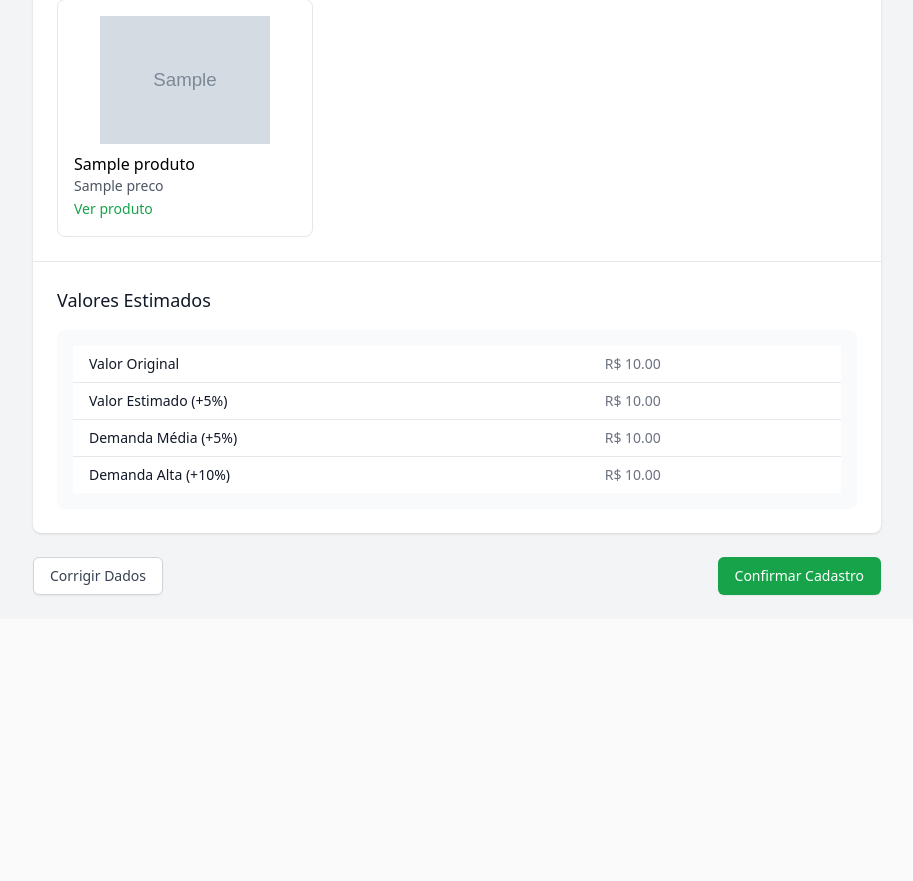
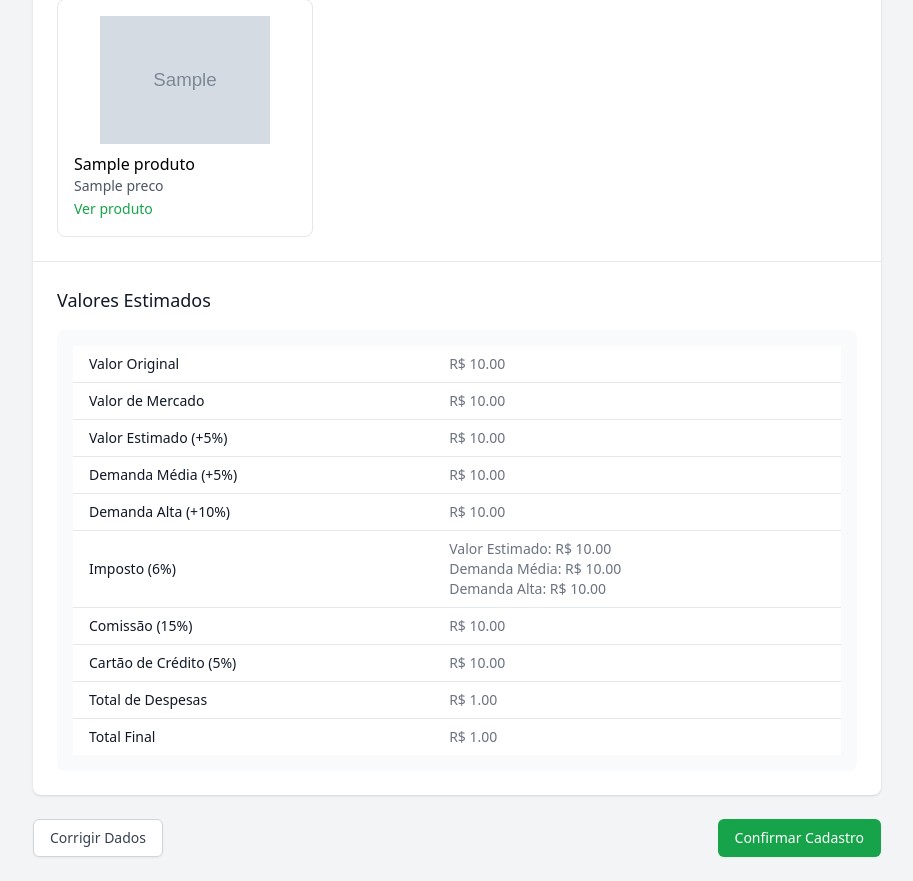
Before and after one commit to troqueiMudei/mudeiTroquei, a Flask app: template templates/preview_ficha.html in a window 1280 px wide. Shown: the part 1537-2418 px from the top of the page, without its empty margins (183-1096 px from the left). Before the commit the page ends 2133 px from the top, so only its background shows below. Run offline with Flask 3, Linux system fonts and the light colour scheme; the template is opened without the code that fills it: most values are stand-ins (such as "Sample title", 1, 10 or a date in 2020); grey boxes marked "Sample" are stand-in pictures; some libraries are stand-ins or nearby versions.

```diff
--- a/app.py
+++ b/app.py
@@ -233,7 +233,7 @@ class ProdutoFinder:
             # Fallback: busca no texto completo do elemento
             try:
                 full_text = element.text
-                price_pattern = r'(?:R\$|\$|€|£|USD|BRL)?\s*[\d,.]+(?:[,.]\d{2})?'
+                price_pattern = r'(?:R\$|\$|€|£|USD|BRL)?\s*[\d,.]+'
                 matches = re.findall(price_pattern, full_text, re.IGNORECASE)
                 for match in matches:
                     if self._is_valid_price_text(match):
@@ -256,11 +256,11 @@ class ProdutoFinder:
 
         # Padrões de preço expandidos
         price_patterns = [
-            r'(?:R\$|\$|€|£|USD|BRL)\s*[\d,.]+(?:[,.]\d{2})?',  # R$ 1.234,56 ou $ 1234.56
-            r'[\d]+[.,][\d]+',  # 1234.56 ou 1234,56
-            r'[\d]+(?:\s*(?:reais|dólares|euros|USD|BRL))',  # 1234 reais
-            r'(?:de|por)\s*(?:R\$|\$|€|£)\s*[\d,.]+',  # "de R$ 1234" ou "por $ 1234"
-            r'[\d,.]+(?:\s*off)?',  # Preços com "off" (desconto)
+            r'(?:R\$|\$|€|£|USD|BRL)?\s*[\d,.]+(?:[,.]\d{2})?',  # Com ou sem símbolo de moeda
+            r'[\d]+[.,][\d]+',  # Número com separador decimal
+            r'[\d]+(?:\s*(?:reais|dólares|euros|USD|BRL))',  # Com palavras como "reais"
+            r'(?:de|por)\s*(?:R\$|\$|€|£)\s*[\d,.]+',  # "de R$ 1234"
+            r'[\d,.]+(?:\s*off)?',  # Preços com "off"
         ]
 
         for pattern in price_patterns:
@@ -1637,7 +1637,7 @@ class ProdutoFinder:
         precos = []
         for produto in ficha.get('produtos_similares', []):
             preco = self._safe_extract_price_from_string(produto.get('preco', ''))
-            if preco:
+            if preco > 0:
                 precos.append(preco)
 
         # Calcular a média dos preços
@@ -1658,6 +1658,24 @@ class ProdutoFinder:
         ficha['valorEstimado'] = valor_base * 1.05
         ficha['demandaMedia'] = ficha['valorEstimado'] * 1.05
         ficha['demandaAlta'] = ficha['valorEstimado'] * 1.10
+
+        # Calcular despesas
+        imposto = {
+            'valorEstimado': ficha['valorEstimado'] * 0.06,
+            'demandaMedia': ficha['demandaMedia'] * 0.06,
+            'demandaAlta': ficha['demandaAlta'] * 0.06
+        }
+        comissao = ficha['valorEstimado'] * 0.15  # 15% do Valor Estimado
+        cartao_credito = ficha['valorEstimado'] * 0.05  # 5% do Valor Estimado
+        total_despesas = imposto['valorEstimado'] + comissao + cartao_credito
+        total_final = ficha['valorEstimado'] - total_despesas
+
+        # Adicionar os novos campos
+        ficha['imposto'] = imposto
+        ficha['comissao'] = comissao
+        ficha['cartaoCredito'] = cartao_credito
+        ficha['totalDespesas'] = total_despesas
+        ficha['totalFinal'] = total_final
 
         return ficha
 
--- a/templates/preview_ficha.html
+++ b/templates/preview_ficha.html
@@ -179,7 +179,11 @@
                     <tbody class="bg-white divide-y divide-gray-200">
                         <tr>
                             <td class="px-4 py-2 whitespace-nowrap text-sm font-medium text-gray-900">Valor Original</td>
-                            <td class="px-4 py-2 whitespace-nowrap text-sm text-gray-500">R$ {{ "%.2f"|format(ficha.valorDeMercado) }}</td>
+                            <td class="px-4 py-2 whitespace-nowrap text-sm text-gray-500">R$ {{ "%.2f"|format(ficha.valor) }}</td>
+                        </tr>
+                        <tr>
+                            <td class="px-4 py-2 whitespace-nowrap text-sm font-medium text-gray-900">Valor de Mercado</td>
+                            <td class="px-4 py-2 whitespace-nowrap text-sm text-gray-500">R$ {{ "%.2f"|format(ficha.valorDeMercado) if ficha.valorDeMercado > 0 else 'N/A' }}</td>
                         </tr>
                         <tr>
                             <td class="px-4 py-2 whitespace-nowrap text-sm font-medium text-gray-900">Valor Estimado (+5%)</td>
@@ -192,6 +196,30 @@
                         <tr>
                             <td class="px-4 py-2 whitespace-nowrap text-sm font-medium text-gray-900">Demanda Alta (+10%)</td>
                             <td class="px-4 py-2 whitespace-nowrap text-sm text-gray-500">R$ {{ "%.2f"|format(ficha.demandaAlta) }}</td>
+                        </tr>
+                        <tr>
+                            <td class="px-4 py-2 whitespace-nowrap text-sm font-medium text-gray-900">Imposto (6%)</td>
+                            <td class="px-4 py-2 whitespace-nowrap text-sm text-gray-500">
+                                Valor Estimado: R$ {{ "%.2f"|format(ficha.imposto.valorEstimado) }}<br>
+                                Demanda Média: R$ {{ "%.2f"|format(ficha.imposto.demandaMedia) }}<br>
+                                Demanda Alta: R$ {{ "%.2f"|format(ficha.imposto.demandaAlta) }}
+                            </td>
+                        </tr>
+                        <tr>
+                            <td class="px-4 py-2 whitespace-nowrap text-sm font-medium text-gray-900">Comissão (15%)</td>
+                            <td class="px-4 py-2 whitespace-nowrap text-sm text-gray-500">R$ {{ "%.2f"|format(ficha.comissao) }}</td>
+                        </tr>
+                        <tr>
+                            <td class="px-4 py-2 whitespace-nowrap text-sm font-medium text-gray-900">Cartão de Crédito (5%)</td>
+                            <td class="px-4 py-2 whitespace-nowrap text-sm text-gray-500">R$ {{ "%.2f"|format(ficha.cartaoCredito) }}</td>
+                        </tr>
+                        <tr>
+                            <td class="px-4 py-2 whitespace-nowrap text-sm font-medium text-gray-900">Total de Despesas</td>
+                            <td class="px-4 py-2 whitespace-nowrap text-sm text-gray-500">R$ {{ "%.2f"|format(ficha.totalDespesas) }}</td>
+                        </tr>
+                        <tr>
+                            <td class="px-4 py-2 whitespace-nowrap text-sm font-medium text-gray-900">Total Final</td>
+                            <td class="px-4 py-2 whitespace-nowrap text-sm text-gray-500">R$ {{ "%.2f"|format(ficha.totalFinal) }}</td>
                         </tr>
                     </tbody>
                 </table>
```
